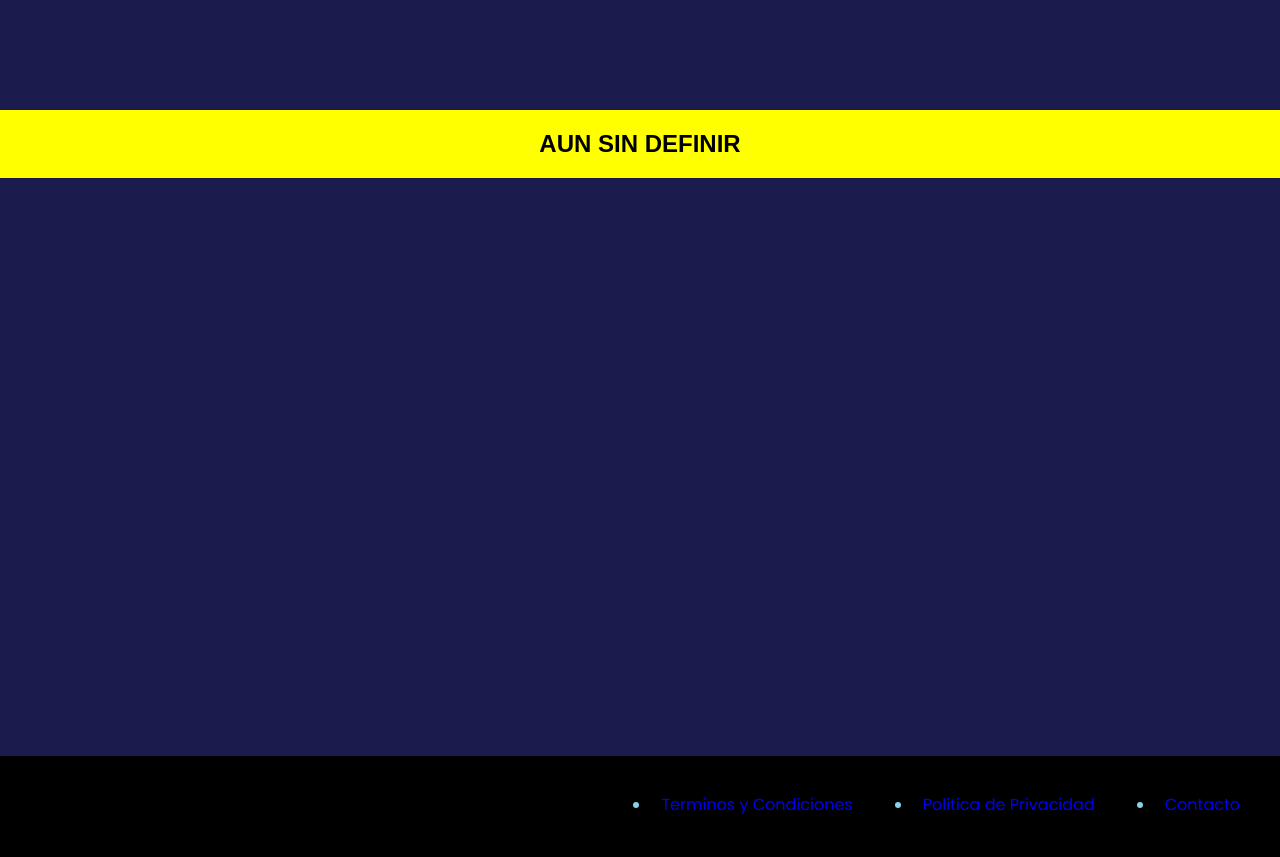
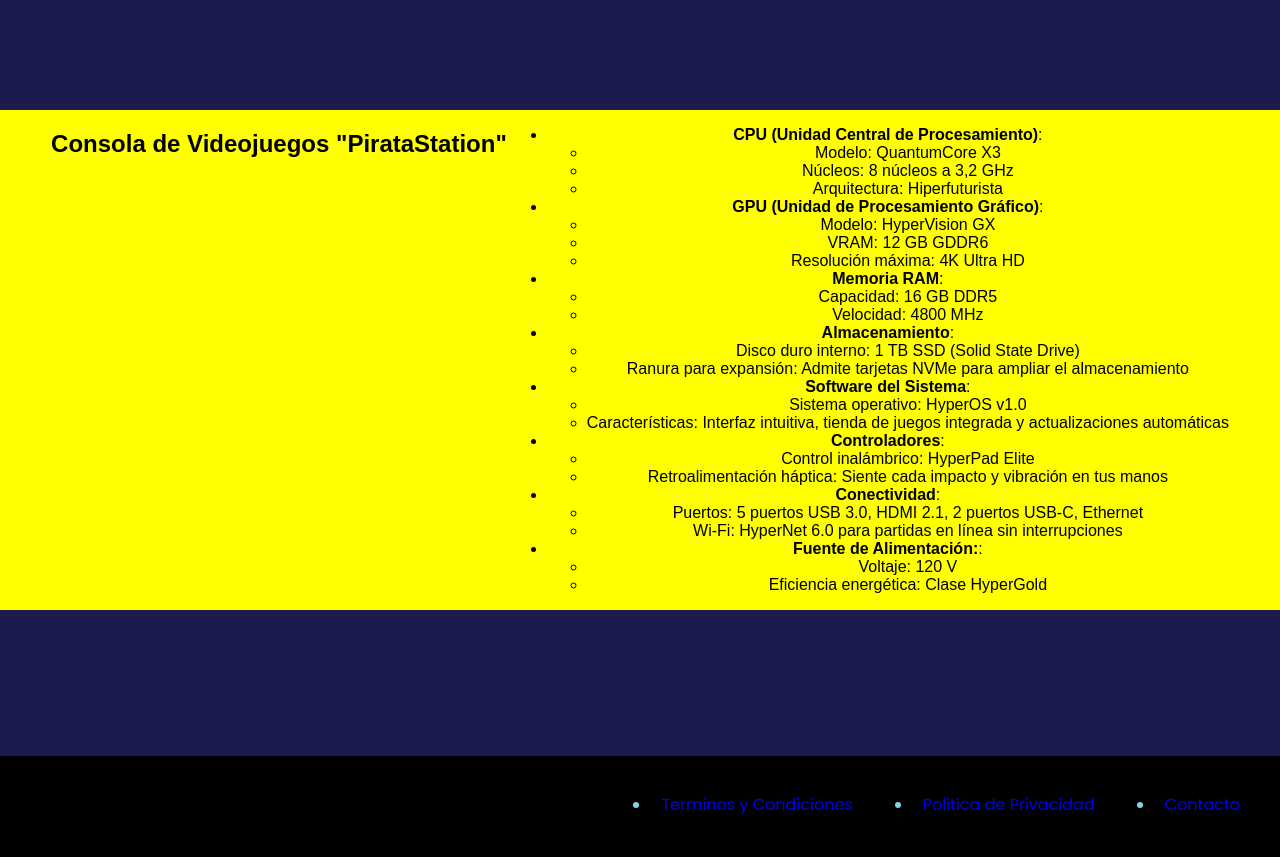
Before and after one commit to Albert-Z00Z/pirataStudios, a plain HTML site: page console.html in a window 1280 px wide. Shown: the part 3400-4257 px from the top of the page. Drawn offline with Linux system fonts and the light colour scheme.

Commit message:
se agregaon las especifcicaciones tecncias

```diff
--- a/console.html
+++ b/console.html
@@ -95,12 +95,66 @@
 
     <div class="Caracteristicas">
       <div class="titulos">
-        <h1>ESPECIFICACIONES TECNICAS</h1>
+          <h1>ESPECIFICACIONES TECNICAS</h1>
       </div>
       <div class="contenido">
-        <h2>AUN SIN DEFINIR</h2>
+          <h2>Consola de Videojuegos "PirataStation"</h2>
+          <ul>
+              <li><strong>CPU (Unidad Central de Procesamiento)</strong>:
+                  <ul>
+                      <li>Modelo: QuantumCore X3</li>
+                      <li>Núcleos: 8 núcleos a 3,2 GHz</li>
+                      <li>Arquitectura: Hiperfuturista</li>
+                  </ul>
+              </li>
+              <li><strong>GPU (Unidad de Procesamiento Gráfico)</strong>:
+                  <ul>
+                      <li>Modelo: HyperVision GX</li>
+                      <li>VRAM: 12 GB GDDR6</li>
+                      <li>Resolución máxima: 4K Ultra HD</li>
+                  </ul>
+              </li>
+              <li><strong>Memoria RAM</strong>:
+                <ul>
+                    <li>Capacidad: 16 GB DDR5</li>
+                    <li>Velocidad: 4800 MHz</li>
+                </ul>
+            </li>
+            <li><strong>Almacenamiento</strong>:
+              <ul>
+                  <li>Disco duro interno: 1 TB SSD (Solid State Drive)</li>
+                  <li>Ranura para expansión: Admite tarjetas NVMe para ampliar el almacenamiento</li>
+              </ul>
+          </li>
+          <li><strong>Software del Sistema</strong>:
+            <ul>
+                <li>Sistema operativo: HyperOS v1.0</li>
+                <li>Características: Interfaz intuitiva, tienda de juegos integrada y actualizaciones automáticas</li>
+            </ul>
+        </li>
+        <li><strong>Controladores</strong>:
+          <ul>
+              <li>Control inalámbrico: HyperPad Elite</li>
+              <li>Retroalimentación háptica: Siente cada impacto y vibración en tus manos</li>
+          </ul>
+      </li>
+      <li><strong>Conectividad</strong>:
+        <ul>
+            <li>Puertos: 5 puertos USB 3.0, HDMI 2.1, 2 puertos USB-C, Ethernet</li>
+            <li>Wi-Fi: HyperNet 6.0 para partidas en línea sin interrupciones</li>
+        </ul>
+    </li>
+    <li><strong>Fuente de Alimentación:</strong>:
+      <ul>
+          <li>Voltaje: 120 V</li>
+          <li>Eficiencia energética: Clase HyperGold</li>
+      </ul>
+  </li>
+
+          </ul>
       </div>
-    </div>
+  </div>
+
     <footer class="pie">
       <ul>
         <li><a href="TyC.html">Terminos y Condiciones</a></li>
--- a/console_styles.css
+++ b/console_styles.css
@@ -73,7 +73,7 @@ header a{
 }
 
 .Video {
-    width: 100&;
+    width: auto;
     height: 700px;
     zoom: 1.47;
 }
```
Also changed, not shown: juegos.css (+1 -11 lines), juegos.html (+1 -1 lines), style.css (+12 -0 lines).
